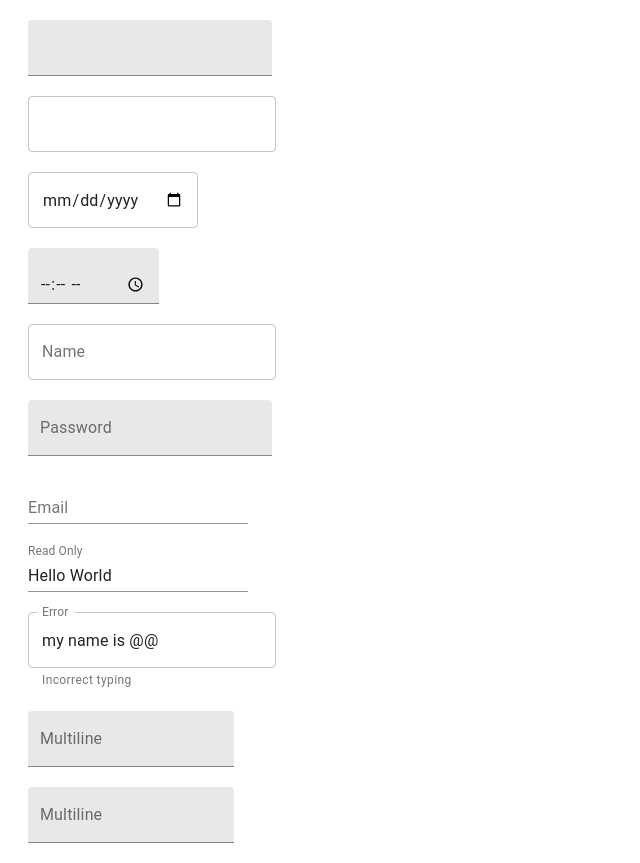
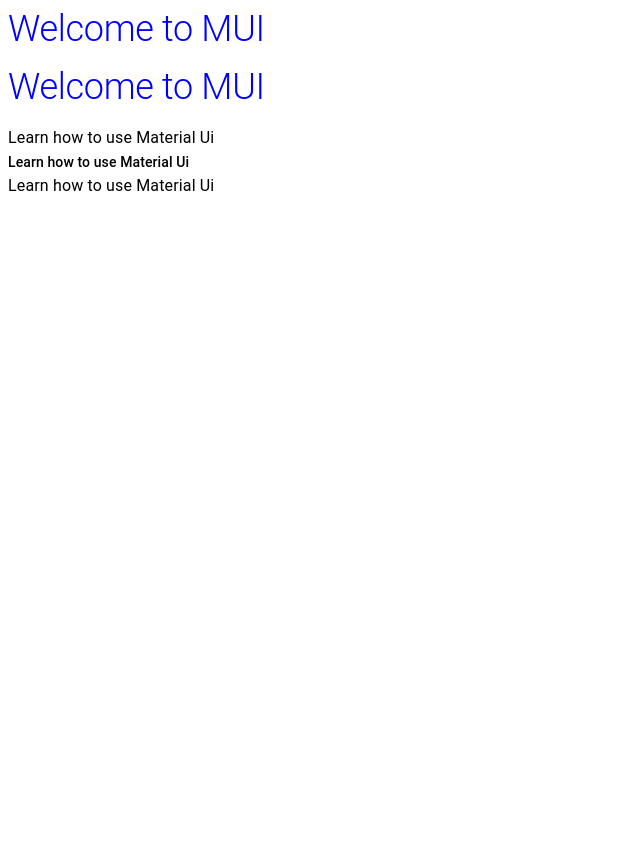
Before and after one commit to zeroaan/material_ui, a React (Create React App) app: page / in a window 1280 px wide. Shown: the whole page, without its empty margins (0-640 px from the left). After the commit the page ends 800 px from the top, so only its background shows below. Built offline with nearby package versions, Linux system fonts and the light colour scheme.

Commit message:
typography

```diff
--- a/src/App.tsx
+++ b/src/App.tsx
@@ -1,12 +1,13 @@
 import * as React from "react";
-import TextFieldMui from "./components/TextFieldMui";
+import TypographyMui from "./components/TypographyMui";
 
 function App() {
   return (
     <>
       {/* <ButtonMui /> */}
       {/* <CheckboxMui /> */}
-      <TextFieldMui />
+      {/* <TextFieldMui /> */}
+      <TypographyMui />
     </>
   );
 }
--- /dev/null
+++ b/src/components/TypographyMui.tsx
@@ -0,0 +1,35 @@
+import * as React from "react";
+import Typography from "@material-ui/core/Typography";
+
+import { ThemeProvider, createMuiTheme } from "@material-ui/core/styles";
+
+const theme = createMuiTheme({
+  typography: {
+    h2: {
+      fontSize: 36,
+      marginBottom: 15,
+      color: "blue",
+    },
+  },
+});
+function TypographyMui() {
+  return (
+    <>
+      <ThemeProvider theme={theme}>
+        <Typography variant="h2">Welcome to MUI</Typography>
+        <Typography variant="h2" component="div">
+          Welcome to MUI
+        </Typography>
+        <Typography variant="subtitle1">
+          Learn how to use Material Ui
+        </Typography>
+        <Typography variant="subtitle2">
+          Learn how to use Material Ui
+        </Typography>
+        <Typography variant="body1">Learn how to use Material Ui</Typography>
+      </ThemeProvider>
+    </>
+  );
+}
+
+export default TypographyMui;
```
